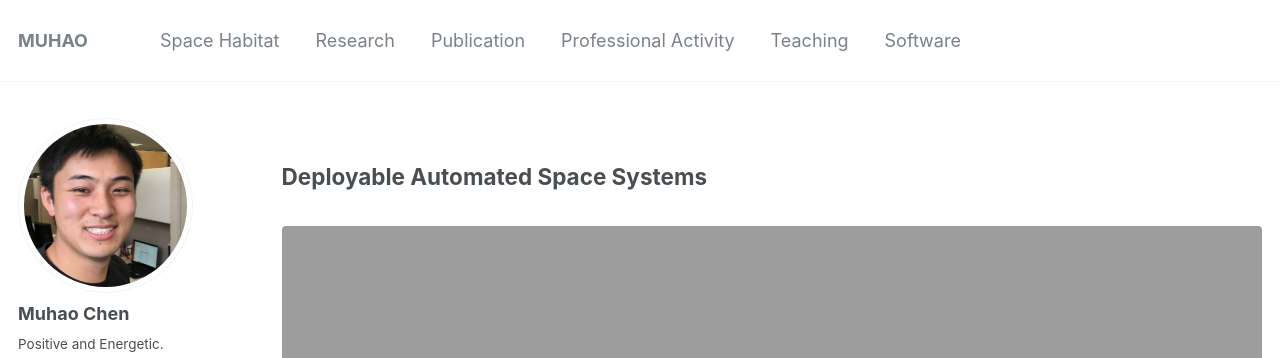
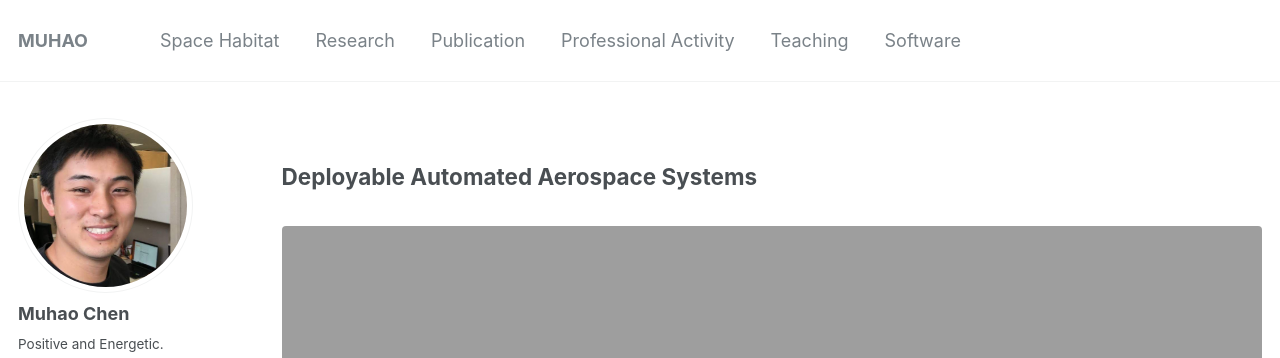
Before and after one commit to Muhao-Chen/muhao-chen.github.io, a Jekyll site: the page built from _pages/research.md, in a window 1280 px wide and 900 px high. Shown: the top 358 px of the window. Built offline with Jekyll 4.4.1, drawn with Linux system fonts in a browser that asks for light colours.

Commit message:
Update research.md

```diff
--- a/_pages/research.md
+++ b/_pages/research.md
@@ -35,7 +35,7 @@ The existing design approaches mainly deal with what is sufficient rather than n
 * Robotics, Reinforcement Learning, System Identification, Model Reduction, Sensor and actuator Selections
 * Data-Driven Control, Path Planning, Finite Bit Computing of High-Dimensional (FEM, FSI, Real-Time Control) Systems -->
 
-## Deployable Automated Space Systems
+## Deployable Automated Aerospace Systems
 
 <figure><img src="{{ site.url }}/images/rffi/Space.png" width="800"/></figure>
 
```
